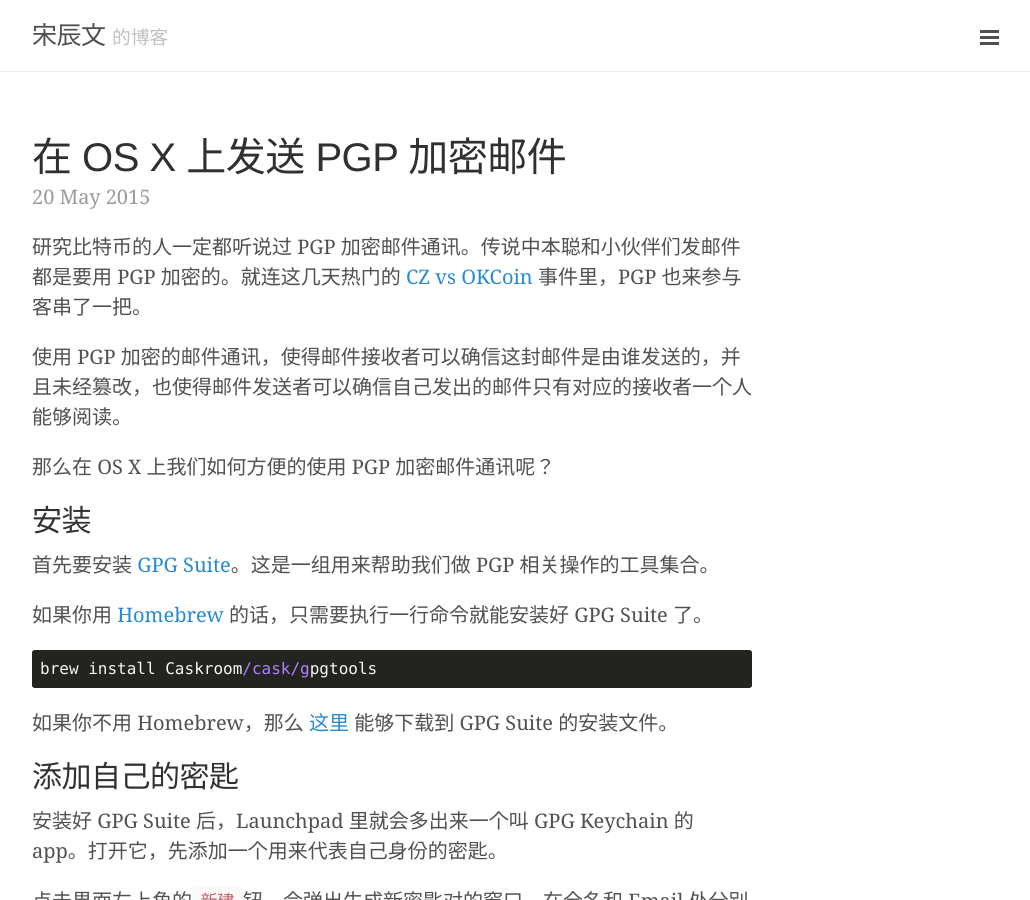
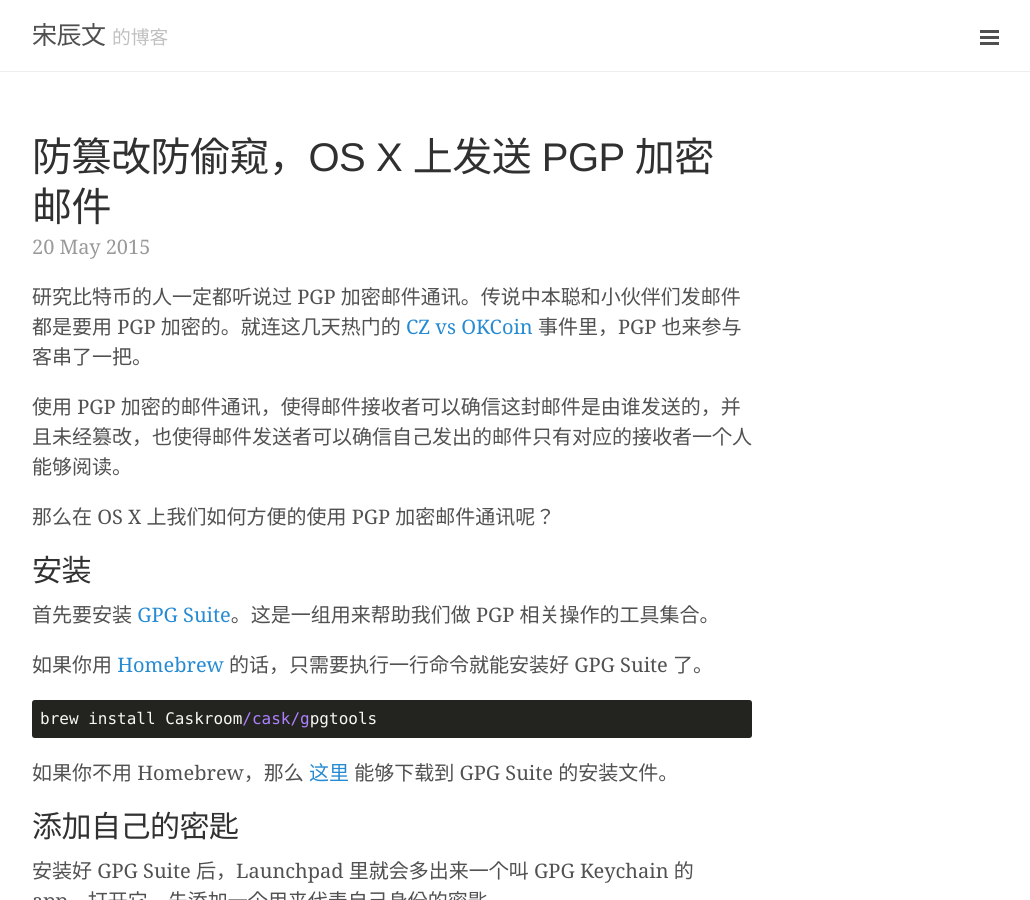
Before and after one commit to songchenwen/songchenwen.github.io, a Jekyll site: the page built from _posts/2015-05-20-pgp-mail-on-osx.md, in a window 1280 px wide and 900 px high. Shown: the whole window, without its empty margins (248-1278 px from the left). Built offline with Jekyll 4.4.1, drawn with Linux system fonts in a browser that asks for light colours; comment, search, counter and statistics services are not loaded.

Commit message:
Edit PGP post title asked by 8btc.com

```diff
--- a/_posts/2015-05-20-pgp-mail-on-osx.md
+++ b/_posts/2015-05-20-pgp-mail-on-osx.md
@@ -1,6 +1,6 @@
 ---
 layout: post
-title: 在 OS X 上发送 PGP 加密邮件
+title: 防篡改防偷窥，OS X 上发送 PGP 加密邮件
 category: Tech
 ---
 
```
Also changed, not shown: _posts/2012-09-05-sparkles-background-javascript.md (+2 -2 lines), _posts/2012-08-30-little-taurus-wanghe.md (renamed from _posts/2012-08-30-little-taurus.md), images/sparkles-background-javascript/1.jpg (deleted).
